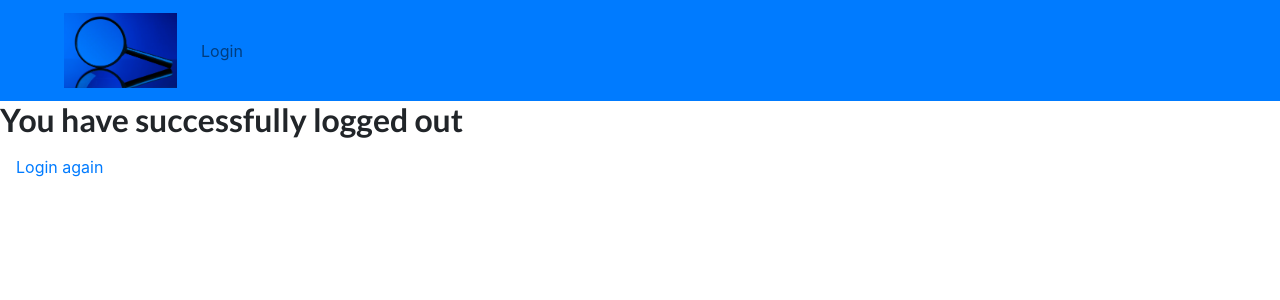
After one commit to antonKuk/IT6037_group_project, a Django app: template discovery_app/templates/registration/logout.html in a window 1280 px wide. The commit adds this page. Shown: the top 300 px of the page. Run offline with Django 4.2, Linux system fonts and the light colour scheme; the template is opened without the code that fills it, so the values that code supplies are empty; some libraries are stand-ins or nearby versions.

Commit message:
logout redirect

```diff
--- a/discovery_app/discovery_app/settings.py
+++ b/discovery_app/discovery_app/settings.py
@@ -144,8 +144,10 @@ STATICFILES_DIRS = [
 DEFAULT_AUTO_FIELD = 'django.db.models.BigAutoField'
 
 #
-LOGIN_REDIRECT_URL = "/"
+# LOGIN_REDIRECT_URL = "/"
 LOGIN_URL="login"
+LOGIN_REDIRECT_URL = 'home-page'
+LOGOUT_REDIRECT_URL = 'home-page'
 
 #
 CRISPY_TEMPLATE_PACK='bootstrap4'
--- a/discovery_app/discovery_app/urls.py
+++ b/discovery_app/discovery_app/urls.py
@@ -19,7 +19,7 @@ from django.urls import path, include
 
 
 urlpatterns = [
-    path('admin/', admin.site.urls, name = 'admin-page'),
+    path('admin/', admin.site.urls),
     path('accounts/', include("django.contrib.auth.urls")),
     path("", include("articles.urls")),
 ]
--- a/discovery_app/templates/registration/login.html
+++ b/discovery_app/templates/registration/login.html
@@ -2,7 +2,7 @@
 {% load crispy_forms_tags %}
 {% block title %}Log In{% endblock title %}
 {% block content %}
-<h2>Log In</h2>
+<h2>Log In from here</h2>
 <form method="post">{% csrf_token %}
     {{ form|crispy }}
     <button class="btn btn-success ml-2" type="submit">Log In</button>
--- /dev/null
+++ b/discovery_app/templates/registration/logout.html
@@ -0,0 +1,10 @@
+{% extends "../base.html" %}
+{% load crispy_forms_tags %}
+{% block title %}Log Out{% endblock title %}
+{% block content %}
+<h2>You have successfully logged out</h2>
+<a class="nav-link" href="{% url 'login' %}">
+    Login again
+</a>
+</form>
+{% endblock content %}
```
